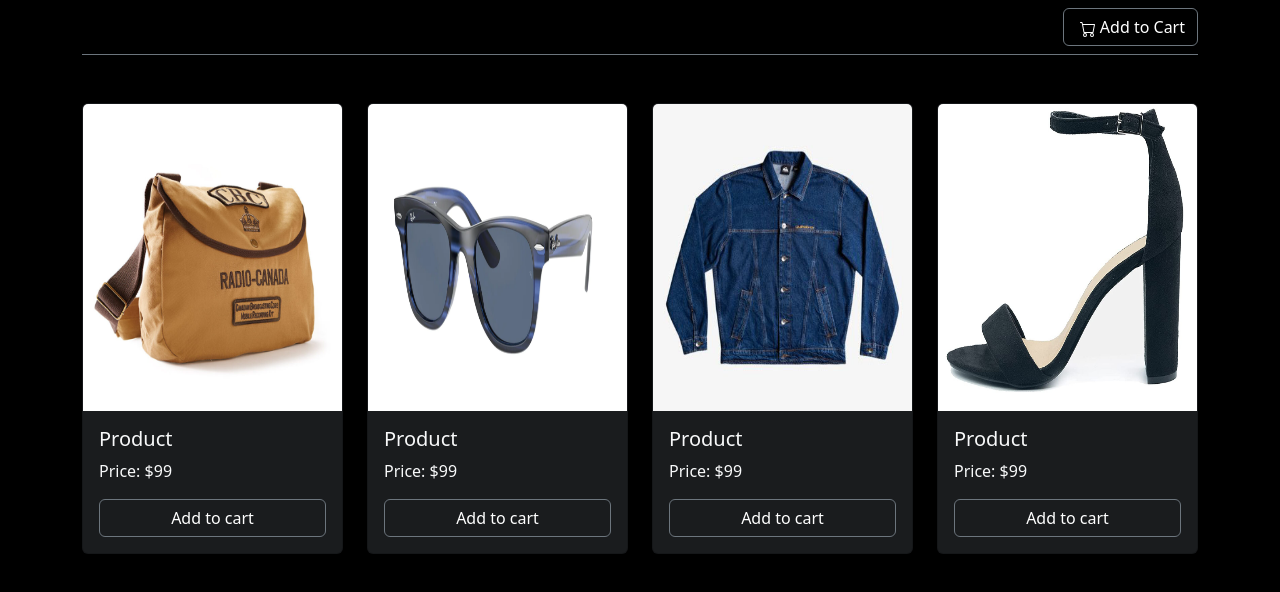
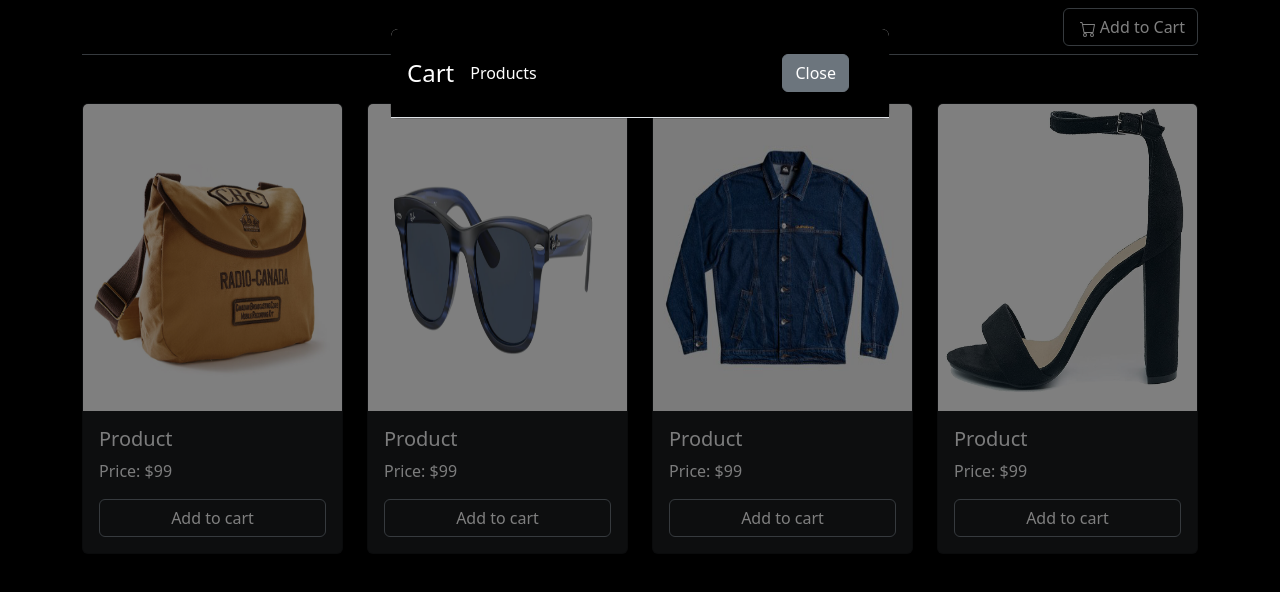
Before and after one commit to mahdi6788/ShoppingCart, a React (Vite) app: page / in a window 1280 px wide. Both pictures are taken after a click on the button "Add to Cart". Shown: the top 592 px of the page. Built offline with nearby package versions, Linux system fonts and the light colour scheme.

Commit message:
add modal in navigationbar

```diff
--- a/src/components/Navigationbar.jsx
+++ b/src/components/Navigationbar.jsx
@@ -1,19 +1,42 @@
-import { Navbar, Button } from "react-bootstrap"
+import { useState } from "react";
+import { Navbar, Button, Modal, ModalHeader } from "react-bootstrap"
 import { BsCart } from "react-icons/bs";
 
 
 function Navigationbar() {
+    const [showModal, setShowModal] = useState(false)
+
+    const handleOpenModal = () => {
+        setShowModal(true)
+    }
+    const handleCloseModal = () => {
+        setShowModal(false)
+    }
+
+
     return (
+        <>
         <Navbar className="border-bottom border-secondary">
             <Navbar.Collapse className="justify-content-end">
                 <Button
                 variant="btn btn-outline-secondary"
-                className="text-white">
+                className="text-white"
+                onClick={handleOpenModal}>
                     <BsCart className="mx-1"></BsCart>
                     Add to Cart
                 </Button>
             </Navbar.Collapse>
         </Navbar>
+        <Modal show={showModal} onHide={handleCloseModal}>
+            <Modal.Header className="bg-black" closeButton >
+                <Modal.Title>Cart</Modal.Title>
+                <Modal.Body>Products</Modal.Body>
+                <Button variant="secondary" onClick={handleCloseModal}>
+                    Close
+                </Button>
+            </Modal.Header>
+        </Modal>
+        </>
     )
 }
 
```
